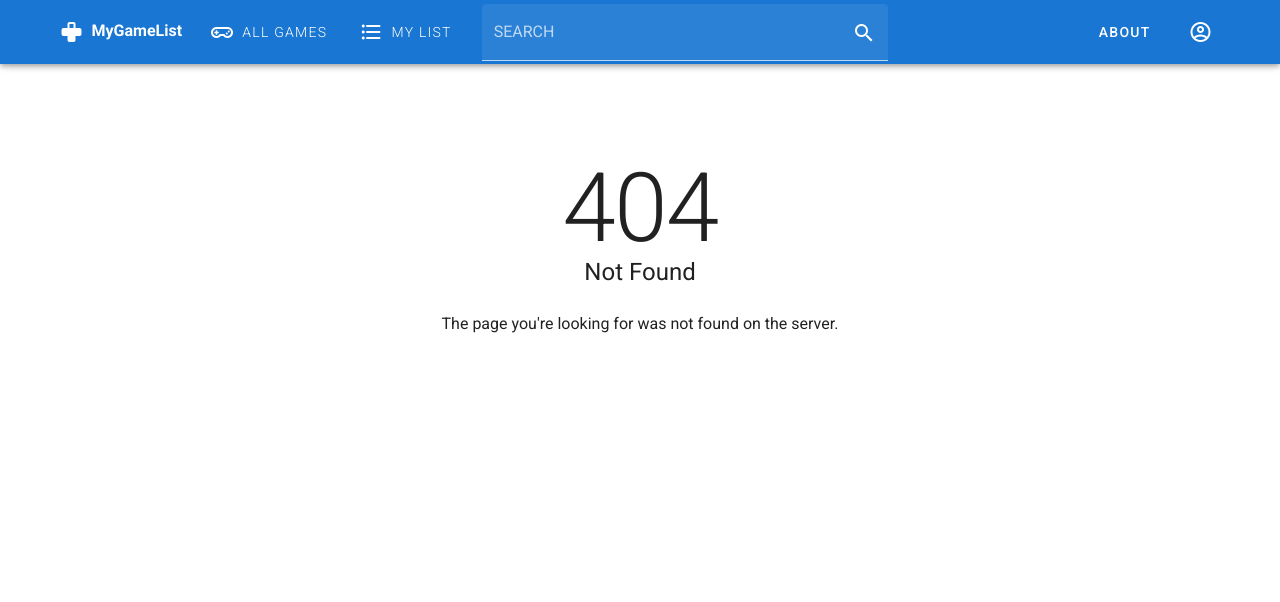
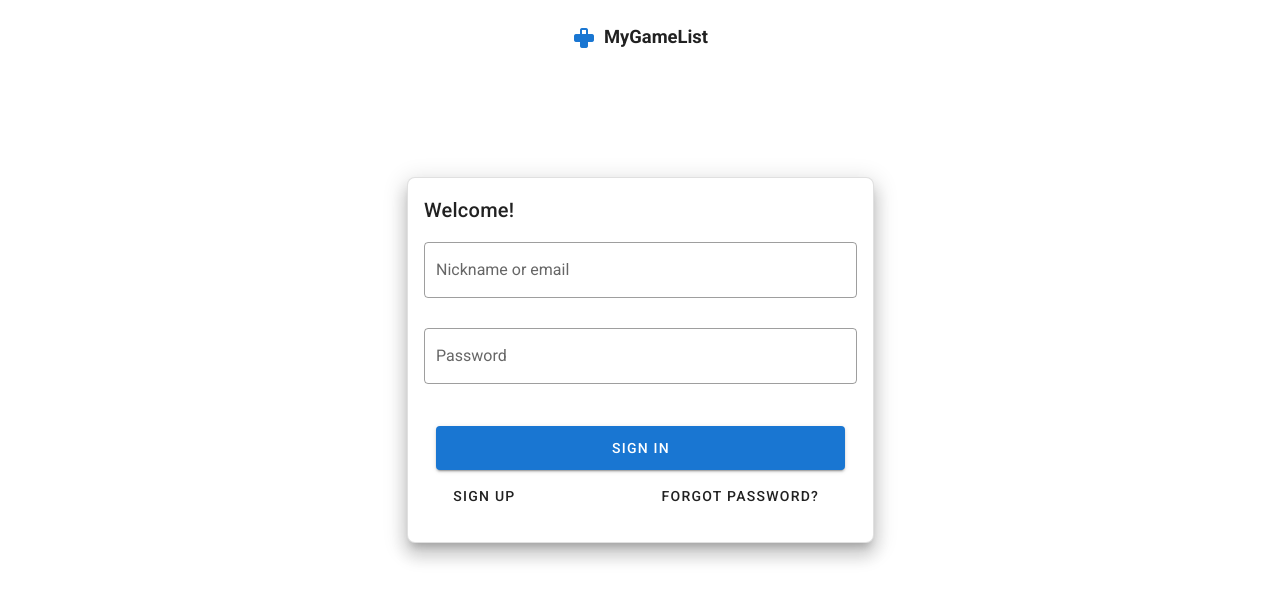
Before and after one commit to br3w0r/gamelist-frontend, a Vue app in the folder gamelist/: page /login in a window 1280 px wide. Before the commit this address had no page. Shown: the top 602 px of the page. Built offline with nearby package versions, Linux system fonts and the light colour scheme.

Commit message:
Sign in and sign up views

```diff
--- a/gamelist/src/App.vue
+++ b/gamelist/src/App.vue
@@ -5,6 +5,7 @@
       color="primary"
       dark
       id="app-bar"
+      v-if="renderHeader"
     >
       <v-container>
         <v-row align="center" no-gutters style="height: 50px" class="flex-nowrap">
@@ -72,7 +73,7 @@
         </v-row>
       </v-container>
     </v-app-bar>
-    <div class="space"></div>
+    <div class="space" v-if="renderHeader"></div>
     <router-view></router-view>
   </v-app>
 </template>
@@ -89,6 +90,11 @@ export default {
       "Sign Out"
     ]
   }),
+  computed: {
+    renderHeader() {
+      return this.$route.name != "Login"
+    }
+  }
 };
 </script>
 
--- /dev/null
+++ b/gamelist/src/components/SignIn.vue
@@ -0,0 +1,45 @@
+<template>
+  <v-card id="login-card" class="rounded-lg" elevation="12" outlined>
+    <v-card-title>
+      Welcome!
+    </v-card-title>
+    <v-card-text>
+      <v-text-field label="Nickname or email" outlined></v-text-field>
+      <v-text-field label="Password" type="password" outlined></v-text-field>
+
+      <v-container>
+        <v-row dense>
+          <v-col cols="12">
+            <v-btn block large color="primary" style="float: right">
+              Sign in
+            </v-btn>
+          </v-col>
+          <v-col cols="3">
+            <v-btn text @click="setSignIn">
+              Sign up
+            </v-btn>
+          </v-col>
+          <v-col cols="3">
+            <v-spacer></v-spacer>
+          </v-col>
+          <v-col cols="6">
+            <v-btn text>
+              Forgot password?
+            </v-btn>
+          </v-col>
+        </v-row>
+      </v-container>
+    </v-card-text>
+  </v-card>
+</template>
+
+<script>
+export default {
+  name: "SignIn",
+  methods: {
+    setSignIn: function() {
+      this.$emit("set-sign-in", false);
+    }
+  }
+}
+</script>
--- /dev/null
+++ b/gamelist/src/components/SignUp.vue
@@ -0,0 +1,47 @@
+<template>
+  <v-card id="login-card" class="rounded-lg" elevation="12" outlined>
+    <v-card-title>
+      Sign Up
+    </v-card-title>
+    <v-card-text>
+      <v-text-field label="Nickname*" outlined></v-text-field>
+      <v-text-field label="Email*" outlined></v-text-field>
+      <v-text-field label="Password*" type="password" outlined></v-text-field>
+      <v-text-field label="Description" outlined></v-text-field>
+
+      <v-container>
+        <v-row dense>
+          <v-col cols="12">
+            <v-btn block large color="primary" style="float: right">
+              Sign Up
+            </v-btn>
+          </v-col>
+          <v-col cols="3">
+            <v-btn text @click="setSignIn">
+              Sign in
+            </v-btn>
+          </v-col>
+          <v-col cols="3">
+            <v-spacer></v-spacer>
+          </v-col>
+          <v-col cols="6">
+            <v-btn text>
+              Forgot password?
+            </v-btn>
+          </v-col>
+        </v-row>
+      </v-container>
+    </v-card-text>
+  </v-card>
+</template>
+
+<script>
+export default {
+  name: "SignUp",
+  methods: {
+    setSignIn: function() {
+      this.$emit("set-sign-in", true);
+    }
+  }
+}
+</script>
--- a/gamelist/src/router/index.js
+++ b/gamelist/src/router/index.js
@@ -15,6 +15,11 @@ const routes = [
     component: () => import(/* webpackChunkName: "allgames" */ '../views/About.vue')
   },
   {
+    path: '/login',
+    name: "Login",
+    component: () => import(/* webpackChunkName: "allgames" */ '../views/Login.vue')
+  },
+  {
     path: '*',
     name: "NotFound",
     component: () => import(/* webpackChunkName: "allgames" */ '../views/NotFound.vue')
--- /dev/null
+++ b/gamelist/src/views/Login.vue
@@ -0,0 +1,63 @@
+<template>
+  <div id="login-wrapper">
+    <div id="logo">
+      <v-icon color="primary">mdi-gamepad-round-up</v-icon>
+      <span id="site-name" class="font-weight-bold ml-2">MyGameList</span>
+    </div>
+    <v-container id="login" fill-height>
+      <v-scroll-x-transition>
+        <sign-in v-if="signin" @set-sign-in="setSignIn" />
+        <sign-up v-else @set-sign-in="setSignIn" />
+      </v-scroll-x-transition>
+    </v-container>
+  </div>
+</template>
+
+<script>
+import SignIn from "../components/SignIn.vue"
+import SignUp from "../components/SignUp.vue"
+
+export default {
+  name: "Login",
+  components: {
+    SignIn,
+    SignUp
+  },
+  data: () => ({
+    signin: true
+  }),
+  methods: {
+    setSignIn: function(val) {
+      this.signin = val
+    }
+  }
+}
+</script>
+
+<style>
+  html {
+    overflow-y: auto;
+  }
+  #logo {
+    position: absolute;
+    width: 100%;
+    text-align: center;
+    margin-top: 1.25em;
+    font-size: 1.15em;
+  }
+  #login {
+    margin: auto;
+    max-width: 836px;
+    width: 490px;
+  }
+  #login-wrapper {
+    height: 90%
+  }
+  #login-card {
+    min-width: 400px;
+    position: absolute !important;
+  }
+  #space {
+    height: 3em
+  }
+</style>
```
